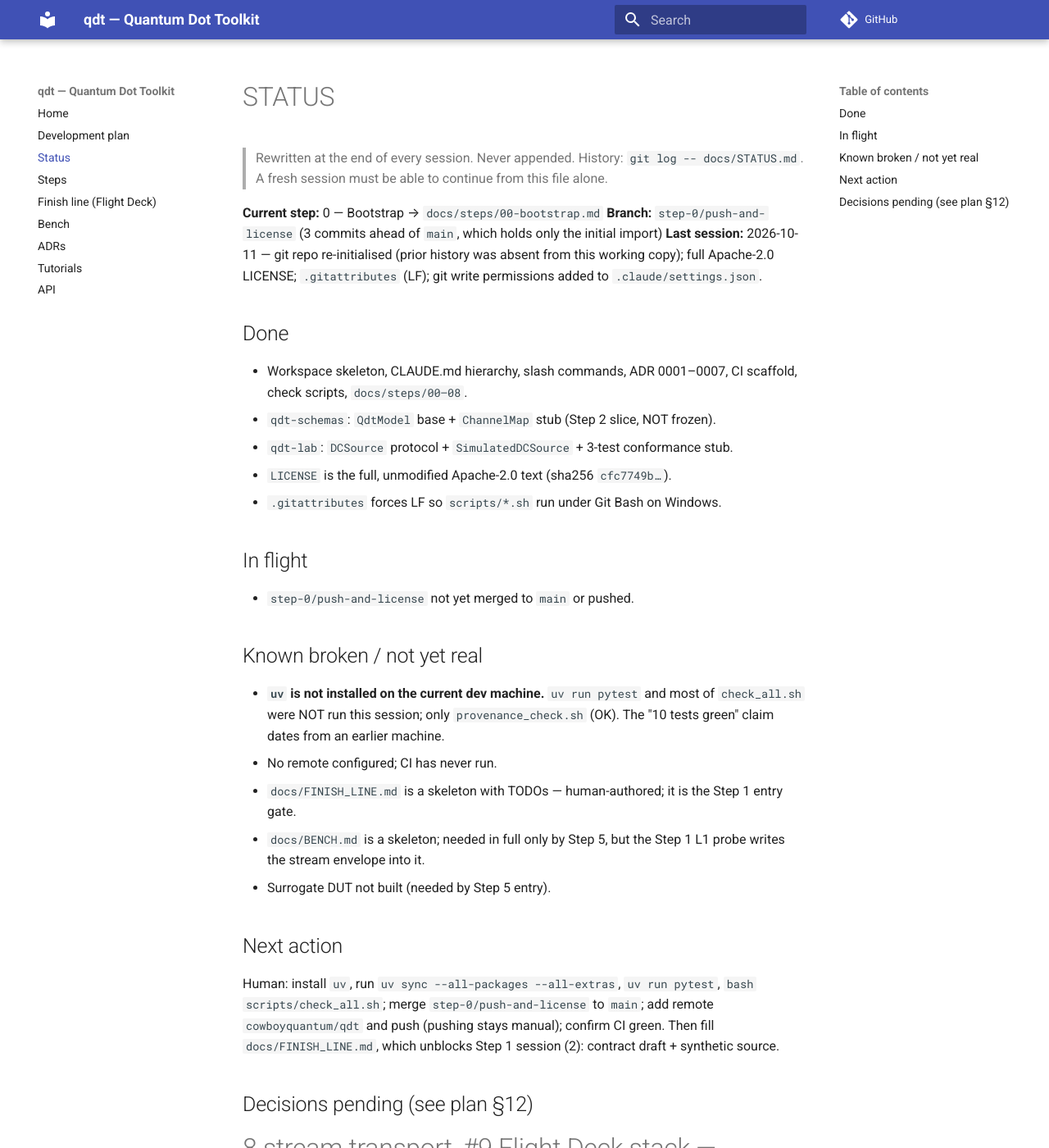
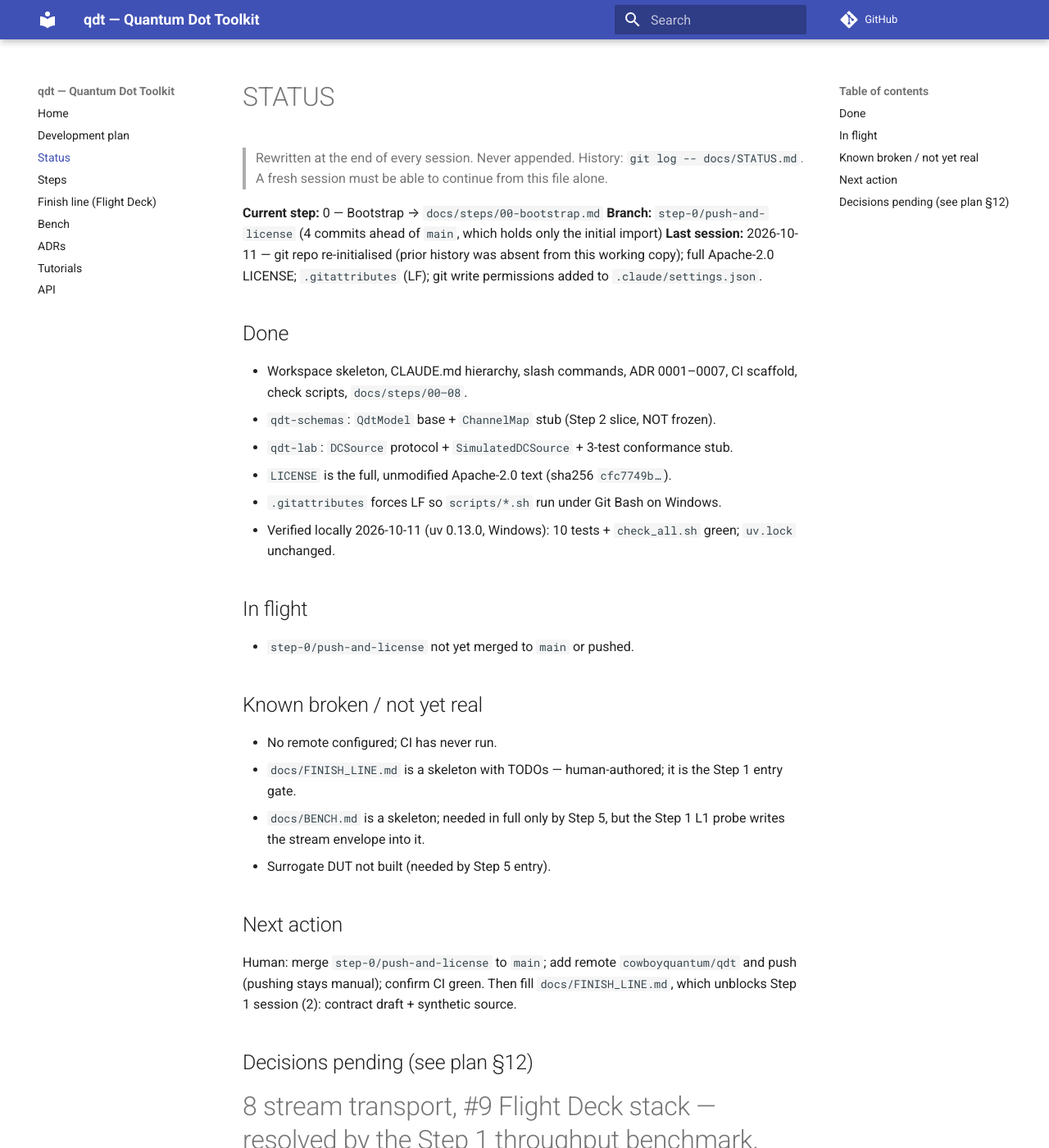
Before and after one commit to CowboyQuantum/qdt, an MkDocs documentation site: the page built from docs/STATUS.md, in a window 1280 px wide and 1400 px high. Shown: the whole window at 82% size. Built offline with MkDocs 1.6.1 and Material for MkDocs 9.7.7, drawn with Linux system fonts in a browser that asks for light colours; comment, search, counter and statistics services are not loaded.

Commit message:
docs: record local L0 + check_all green in STATUS
Co-Authored-By: Claude Opus 5.5 <noreply@anthropic.com>

```diff
--- a/docs/STATUS.md
+++ b/docs/STATUS.md
@@ -4,7 +4,7 @@
 > A fresh session must be able to continue from this file alone.
 
 **Current step:** 0 — Bootstrap → `docs/steps/00-bootstrap.md`
-**Branch:** `step-0/push-and-license` (3 commits ahead of `main`, which holds only the initial import)
+**Branch:** `step-0/push-and-license` (4 commits ahead of `main`, which holds only the initial import)
 **Last session:** 2026-10-11 — git repo re-initialised (prior history was absent from this working copy); full Apache-2.0 LICENSE; `.gitattributes` (LF); git write permissions added to `.claude/settings.json`.
 
 ## Done
@@ -13,19 +13,19 @@
 - `qdt-lab`: `DCSource` protocol + `SimulatedDCSource` + 3-test conformance stub.
 - `LICENSE` is the full, unmodified Apache-2.0 text (sha256 `cfc7749b…`).
 - `.gitattributes` forces LF so `scripts/*.sh` run under Git Bash on Windows.
+- Verified locally 2026-10-11 (uv 0.13.0, Windows): 10 tests + `check_all.sh` green; `uv.lock` unchanged.
 
 ## In flight
 - `step-0/push-and-license` not yet merged to `main` or pushed.
 
 ## Known broken / not yet real
-- **`uv` is not installed on the current dev machine.** `uv run pytest` and most of `check_all.sh` were NOT run this session; only `provenance_check.sh` (OK). The "10 tests green" claim dates from an earlier machine.
 - No remote configured; CI has never run.
 - `docs/FINISH_LINE.md` is a skeleton with TODOs — human-authored; it is the Step 1 entry gate.
 - `docs/BENCH.md` is a skeleton; needed in full only by Step 5, but the Step 1 L1 probe writes the stream envelope into it.
 - Surrogate DUT not built (needed by Step 5 entry).
 
 ## Next action
-Human: install `uv`, run `uv sync --all-packages --all-extras`, `uv run pytest`, `bash scripts/check_all.sh`; merge `step-0/push-and-license` to `main`; add remote `cowboyquantum/qdt` and push (pushing stays manual); confirm CI green. Then fill `docs/FINISH_LINE.md`, which unblocks Step 1 session (2): contract draft + synthetic source.
+Human: merge `step-0/push-and-license` to `main`; add remote `cowboyquantum/qdt` and push (pushing stays manual); confirm CI green. Then fill `docs/FINISH_LINE.md`, which unblocks Step 1 session (2): contract draft + synthetic source.
 
 ## Decisions pending (see plan §12)
 #8 stream transport, #9 Flight Deck stack — resolved by the Step 1 throughput benchmark. #10 DUT design — by Step 5 entry.
```
